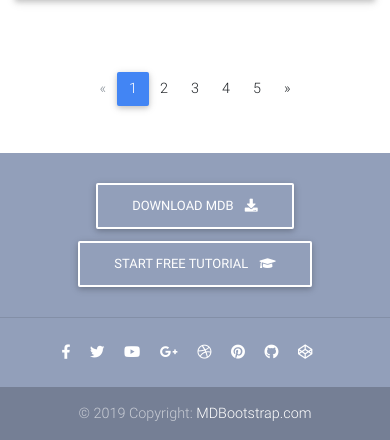
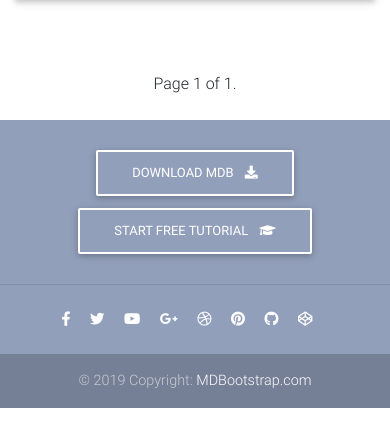
Before and after one commit to MScBuilder/alu_shop, a Django app: page /quotation_page/ in a window 390 px wide. Shown: the part 129-569 px from the top of the page. Run offline with Django 4.2, Linux system fonts and the light colour scheme; data that the repository does not hold is empty; some libraries are stand-ins or nearby versions.

Commit message:
Pagination and filter by category in quotation_page

```diff
--- a/shop/urls.py
+++ b/shop/urls.py
@@ -6,6 +6,7 @@
     checkout_page,
     construction_create,
     QuotationView,
+    QuotationCategoryView,
     ConstructionFormView,
     ConstructionDetailView
 )
@@ -16,6 +17,7 @@
     path('', HomeView.as_view()),
     path('checkout_page/', checkout_page),
     path('quotation_page/', QuotationView.as_view(), name='quotation_page'),
+    path('quotation_page/cat/<str:category>', QuotationCategoryView.as_view(), name='category_page'),
     path('construction_detail_view.html/<slug>', ConstructionDetailView.as_view(), name='construction_detail_view'),
     path('update_construction/<id>', ConstructionFormView.as_view(), name='update_construction'),
     path('create/', construction_create)
--- a/shop/views.py
+++ b/shop/views.py
@@ -19,6 +19,15 @@
 class QuotationView(ListView):
     model = Construction
     template_name = 'quotation_page.html'
+    paginate_by = 8
+
+class QuotationCategoryView(ListView):
+    model = Construction
+    template_name = 'quotation_page.html'
+    paginate_by = 8
+
+    def get_queryset(self, *args, **kwargs):
+        return Construction.objects.filter(category__icontains = self.kwargs.get('category'))
 
 #Function type View insted of ListView
 #def quotation_page(request):
@@ -27,6 +36,7 @@
 #    return render (request, 'quotation_page.html', context)
 
 class ConstructionFormView(FormView):
+    model = Construction
     template_name = 'update_construction.html'
     form_class = ConstructionForm
     success_url = '/quotation_page/'
--- a/templates/quotation_page.html
+++ b/templates/quotation_page.html
@@ -24,18 +24,20 @@
           <!-- Links -->
           <ul class="navbar-nav mr-auto">
             <li class="nav-item active">
-              <a class="nav-link new_const_butt" href="/create">+ NEW CONSTRUCTION
-                <span class="sr-only">(current)</span>
-              </a>
+              <a class="nav-link new_const_butt" href="/create">+ NEW CONSTRUCTION</a>
             </li>
             <li class="nav-item opt_butt">
-                <select class="custom-select d-block w-100" id="state" required="">
-                    <option>WHITE - RAL:9016</option>
-                    <option>SILVER - RAL:9006</option>
-                    <option>BLACK - RAL:9005</option>
-                    <option>BROWN - RAL:8017</option>
-                    <option>ANTRACIT - RAL:7016</option>
-                  </select>
+                <div class="dropdown">
+                  <button class="btn btn-primary dropdown-toggle m-0 p-2" type="button" id="dropdownMenuButton" data-toggle="dropdown" aria-haspopup="true" aria-expanded="false">
+                    <h7 class="font-weight-bold">Filetr by category</h7>
+                  </button>
+                  <div class="dropdown-menu" aria-labelledby="dropdownMenuButton">
+                    <a class="dropdown-item" href="/quotation_page">ALL</a>
+                    <a class="dropdown-item" href="/quotation_page/cat/FW">Fix windows</a>
+                    <a class="dropdown-item" href="/quotation_page/cat/CW">Casment windows</a>
+                    <a class="dropdown-item" href="/quotation_page/cat/SW">Sliding windows</a>
+                  </div>
+                </div>
             </li>
             <li class="nav-item opt_butt">
                 <select class="custom-select d-block w-100" id="state" required="">
@@ -72,48 +74,44 @@
         <!--Card-->
 
       </section>
-      <!--Section: Products v.3-->
-
       <!--Pagination-->
       <nav class="d-flex justify-content-center wow fadeIn">
-        <ul class="pagination pg-blue">
+        <span class="step-lints">
 
-          <!--Arrow left-->
-          <li class="page-item disabled">
-            <a class="page-link" href="#" aria-label="Previous">
-              <span aria-hidden="true">&laquo;</span>
-              <span class="sr-only">Previous</span>
-            </a>
-          </li>
+          {% if page_obj.has_previous %}
+          <a href="?page=1">&laquo;
+            <div class="btn btn-info btn-sm m-0 pt-0 pb-0 pl-2 pr-2">
+              first
+            </div>
+          </a>
+          <a href="?page={{ page_obj.previous_page_number }}">
+            <div class="btn btn-info btn-sm m-0 pt-0 pb-0 pl-2 pr-2">
+              previous
+            </div>
+          </a>
+          {% endif %}
 
-          <li class="page-item active">
-            <a class="page-link" href="#">1
-              <span class="sr-only">(current)</span>
-            </a>
-          </li>
-          <li class="page-item">
-            <a class="page-link" href="#">2</a>
-          </li>
-          <li class="page-item">
-            <a class="page-link" href="#">3</a>
-          </li>
-          <li class="page-item">
-            <a class="page-link" href="#">4</a>
-          </li>
-          <li class="page-item">
-            <a class="page-link" href="#">5</a>
-          </li>
+            <span class="current">
+              Page {{ page_obj.number }} of {{ page_obj.paginator.num_pages }}.
+            </span>
 
-          <li class="page-item">
-            <a class="page-link" href="#" aria-label="Next">
-              <span aria-hidden="true">&raquo;</span>
-              <span class="sr-only">Next</span>
-            </a>
-          </li>
-        </ul>
+          {% if page_obj.has_next %}
+          <a href="?page={{ page_obj.next_page_number }}">
+            <div class="btn btn-info btn-sm m-0 pt-0 pb-0 pl-2 pr-2">
+              next
+            </div>
+          </a>
+          <a href="?page={{ page_obj.paginator.num_pages }}">
+            <div class="btn btn-info btn-sm m-0 pt-0 pb-0 pl-2 pr-2">
+              last
+            </div>
+            &raquo;
+          </a>
+          {% endif %}
+
+        </span>
       </nav>
       <!--Pagination-->
-
     </div>
 </main>
 <!--Main layout-->
```
Also changed, not shown: templates/construction_detail_view.html (+16 -6 lines), templates/update_construction.html (+5 -8 lines).
